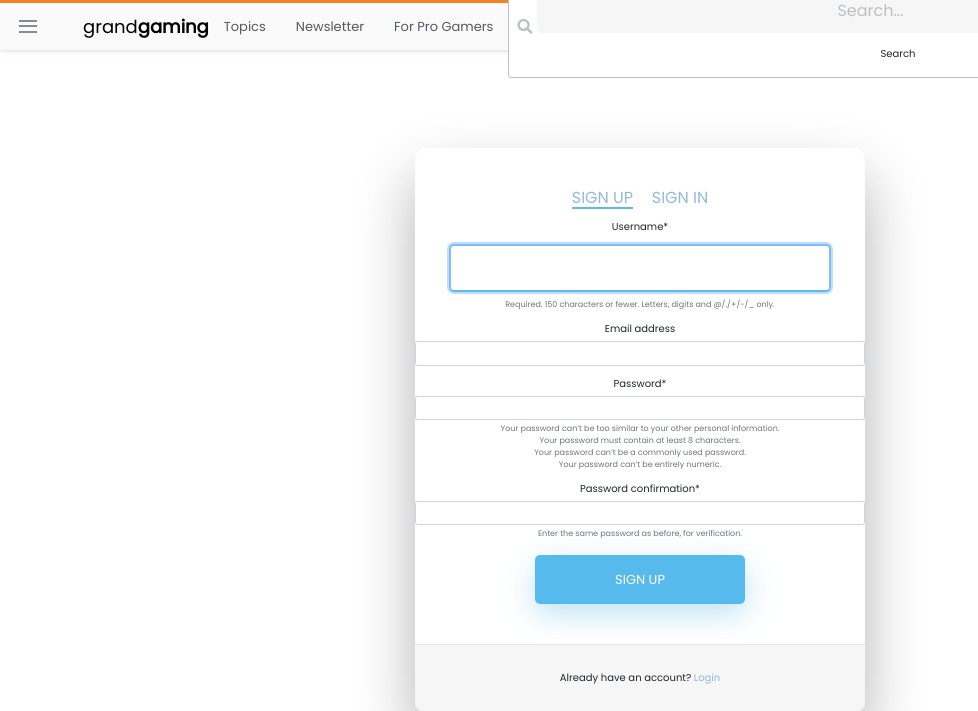
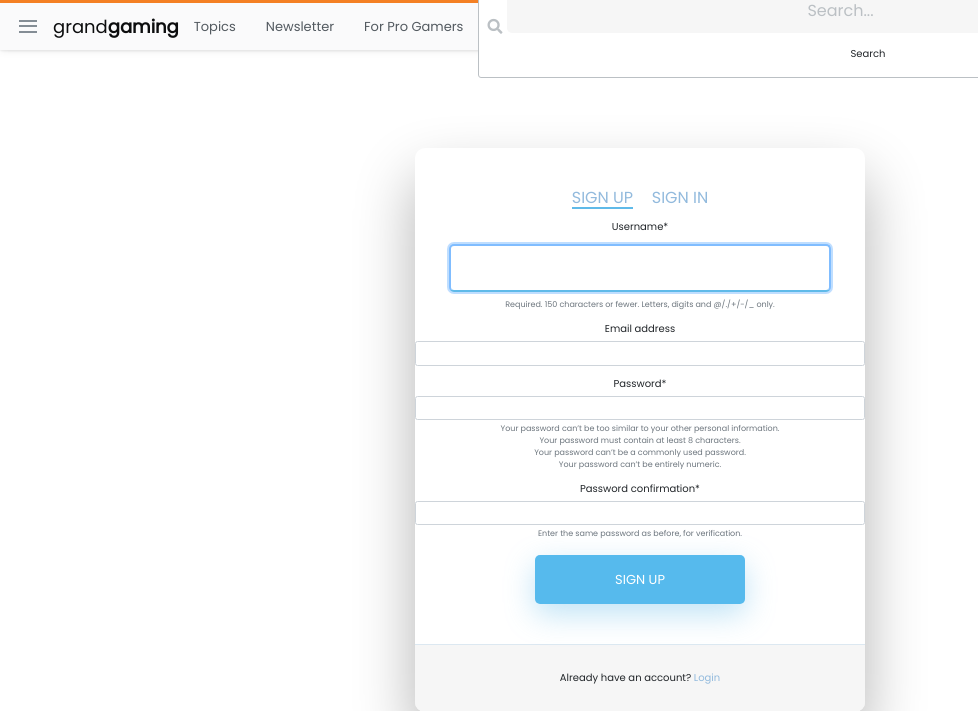
Before and after one commit to starlight41/gamingforum, a Django app: page /register/ in a window 1280 px wide. Shown: the top 711 px of the page, without its empty margins (0-978 px from the left). Run offline with Django 4.2, Linux system fonts and the light colour scheme; parts of the project's set-up code (start-up, migrations or seed data) failed here and were passed over; some libraries are stand-ins or nearby versions; some web fonts are replaced.

Commit message:
frontend fixes

```diff
--- a/forum/forum/asgi.py
+++ b/forum/forum/asgi.py
@@ -11,6 +11,7 @@ import os
 
 from django.core.asgi import get_asgi_application
 
+
 os.environ.setdefault('DJANGO_SETTINGS_MODULE', 'forum.settings')
 
 application = get_asgi_application()
--- a/forum/forum/urls.py
+++ b/forum/forum/urls.py
@@ -20,6 +20,7 @@ from django.contrib.auth import views as auth_view
 from django.conf import settings
 from django.conf.urls.static import static
 
+
 urlpatterns = [
     path('admin/', admin.site.urls),
     path('', include('forumbase.urls')),
--- a/forum/forumbase/admin.py
+++ b/forum/forumbase/admin.py
@@ -1,9 +1,9 @@
 from django.contrib import admin
 from .models import Question, Comment, Game
 
+
 admin.site.register(Comment)
 admin.site.register(Game)
-
 
 @admin.register(Question)
 class QuestionAdmin(admin.ModelAdmin):
--- a/forum/forumbase/models.py
+++ b/forum/forumbase/models.py
@@ -4,6 +4,7 @@ from django.utils import timezone
 from django.contrib.auth.models import User
 from ckeditor.fields import RichTextField
 from taggit.managers import TaggableManager
+
 
 class Question(models.Model):
     user = models.ForeignKey(User, on_delete=models.CASCADE)
--- a/forum/forumbase/serializers.py
+++ b/forum/forumbase/serializers.py
@@ -1,8 +1,8 @@
 from rest_framework import serializers
 from taggit.serializers import (TagListSerializerField,
                                 TaggitSerializer)
+from forumbase.models import Question
 
-from forumbase.models import Question
 
 class QuestionSerializer(TaggitSerializer, serializers.ModelSerializer):
     tags = TagListSerializerField()
--- a/forum/forumbase/urls.py
+++ b/forum/forumbase/urls.py
@@ -1,6 +1,7 @@
 from django.urls import path
 from . import views
 from forumusers import views as user_view
+
 
 app_name = 'forumbase'
 
--- a/forum/templates/base.html
+++ b/forum/templates/base.html
@@ -1,6 +1,7 @@
 {% load static %}
 <!doctype html>
 <html lang="en">
+
 <head>
 
     <meta charset="UTF-8">
@@ -13,20 +14,23 @@
     <script src="https://cdn.tailwindcss.com"></script>
     <title>Grand Gaming - Where Gamers Talk, Learn, Share, &amp; build relationships</title>
     <link rel="shortcut icon" href="https://cdn.sstatic.net/Sites/stackoverflow/Img/favicon.ico?v=ec617d715196">
-    <link rel="apple-touch-icon" href="https://cdn.sstatic.net/Sites/stackoverflow/Img/apple-touch-icon.png?v=c78bd457575a">
+    <link rel="apple-touch-icon"
+        href="https://cdn.sstatic.net/Sites/stackoverflow/Img/apple-touch-icon.png?v=c78bd457575a">
     <link rel="image_src" href="https://cdn.sstatic.net/Sites/stackoverflow/Img/apple-touch-icon.png?v=c78bd457575a">
-    <link rel="stylesheet" href="https://cdnjs.cloudflare.com/ajax/libs/font-awesome/5.14.0/css/all.min.css" integrity="sha512-1PKOgIY59xJ8Co8+NE6FZ+LOAZKjy+KY8iq0G4B3CyeY6wYHN3yt9PW0XpSriVlkMXe40PTKnXrLnZ9+fkDaog==" crossorigin="anonymous" />
+    <link rel="stylesheet" href="https://cdnjs.cloudflare.com/ajax/libs/font-awesome/5.14.0/css/all.min.css"
+        integrity="sha512-1PKOgIY59xJ8Co8+NE6FZ+LOAZKjy+KY8iq0G4B3CyeY6wYHN3yt9PW0XpSriVlkMXe40PTKnXrLnZ9+fkDaog=="
+        crossorigin="anonymous" />
     <!-- <link rel="stylesheet" href="assets/css/main.css"> -->
-    <link rel="stylesheet" href="https://maxcdn.bootstrapcdn.com/bootstrap/4.0.0/css/bootstrap.min.css" integrity="sha384-Gn5384xqQ1aoWXA+058RXPxPg6fy4IWvTNh0E263XmFcJlSAwiGgFAW/dAiS6JXm" crossorigin="anonymous">
+    <link rel="stylesheet" href="https://maxcdn.bootstrapcdn.com/bootstrap/4.0.0/css/bootstrap.min.css"
+        integrity="sha384-Gn5384xqQ1aoWXA+058RXPxPg6fy4IWvTNh0E263XmFcJlSAwiGgFAW/dAiS6JXm" crossorigin="anonymous">
 
     <link rel="stylesheet" href="{% static 'main.css' %}">
     <!-- <link href="https://cdn.jsdelivr.net/npm/bootstrap@5.1.1/dist/css/bootstrap.min.css" rel="stylesheet" integrity="sha384-F3w7mX95PdgyTmZZMECAngseQB83DfGTowi0iMjiWaeVhAn4FJkqJByhZMI3AhiU" crossorigin="anonymous"> -->
 
 </head>
+
 <body>
-
     <header>
-
         <div class="nav-container">
             <nav>
                 <div class="nav-brand">
@@ -37,17 +41,28 @@
                             <div class="line"></div>
                             <div class="line"></div>
                         </div>
-                <div class="nav-dropdown-menu">
+                        <div class="nav-dropdown-menu" onmouseout=>
                             <a href="#" class="current-link">Home</a>
                             <h5>Public</h5>
                             <ul class="nav-ul">
                                 <li class="nav-item">
                                     <div style="display: flex; align-items: center;">
-                                <svg aria-hidden="true" class="svg-icon iconGlobe" width="20" height="20" viewBox="0 0 18 18"><path d="M9 1C4.64 1 1 4.64 1 9c0 4.36 3.64 8 8 8 4.36 0 8-3.64 8-8 0-4.36-3.64-8-8-8ZM8 15.32a6.46 6.46 0 0 1-4.3-2.74 6.46 6.46 0 0 1-.93-5.01L7 11.68v.8c0 .88.12 1.32 1 1.32v1.52Zm5.72-2c-.2-.66-1-1.32-1.72-1.32h-1v-2c0-.44-.56-1-1-1H6V7h1c.44 0 1-.56 1-1V5h2c.88 0 1.4-.72 1.4-1.6v-.33a6.45 6.45 0 0 1 3.83 4.51 6.45 6.45 0 0 1-1.51 5.73v.01Z"></path></svg>
-                                <a href="{% url 'forumbase:question-lists' %}" class="nav-link">Grand Gaming Q & A</a>
+                                        <svg aria-hidden="true" class="svg-icon iconGlobe" width="20" height="20"
+                                            viewBox="0 0 18 18">
+                                            <path
+                                                d="M9 1C4.64 1 1 4.64 1 9c0 4.36 3.64 8 8 8 4.36 0 8-3.64 8-8 0-4.36-3.64-8-8-8ZM8 15.32a6.46 6.46 0 0 1-4.3-2.74 6.46 6.46 0 0 1-.93-5.01L7 11.68v.8c0 .88.12 1.32 1 1.32v1.52Zm5.72-2c-.2-.66-1-1.32-1.72-1.32h-1v-2c0-.44-.56-1-1-1H6V7h1c.44 0 1-.56 1-1V5h2c.88 0 1.4-.72 1.4-1.6v-.33a6.45 6.45 0 0 1 3.83 4.51 6.45 6.45 0 0 1-1.51 5.73v.01Z">
+                                            </path>
+                                        </svg>
+                                        <a href="{% url 'forumbase:question-lists' %}" class="nav-link">Grand Gaming Q &
+                                            A</a>
                                     </div>
                                 </li>
-                        <li class="nav-item"><a href="#" class="nav-link">Tags</a></li>
+                                <li class="nav-item">
+                                    <div style="display: flex; align-items: center;">
+                                        <a href="{% url 'forumbase:question-lists' %}" class="nav-link"><i
+                                                style="color: black;" class='fas fa-user-alt'></i> Tags</a>
+                                    </div>
+                                </li>
                                 <li class="nav-item"><a href="#" class="nav-link">Users</a></li>
                             </ul>
                             <h5>Find a Game</h5>
@@ -57,18 +72,16 @@
                             </ul>
                         </div>
                     </div>
-
-            <a href="" class="nav-icon">
-                <i class="fab fa-grand-gaming"></i>
-                <a href="{% url 'forumbase:home' %}" style="text-decoration: none; color: black;"><div class="nav-icon-text">grand<span class="nav-bold-text">gaming</span></a>
-                </div>
+                    <a href="{% url 'forumbase:home' %}" style="text-decoration: none; color: black;">
+                        <div class="nav-icon-text">grand<span class="nav-bold-text">gaming</span></div>
                     </a>
                 </div>
                 <div class="nav-base-links">
                     <ul>
-                <li><a href="{% url 'forumbase:question-lists' %}">Topics</a></li>
-                <li><a href="#">Newsletter</a></li>
-                <li><a href="#">For Pro Gamers</a></li>
+                        <li><a href="{% url 'forumbase:question-lists' %}" style="text-decoration: none;">Topics</a>
+                        </li>
+                        <li><a href="#" style="text-decoration: none;">Newsletter</a></li>
+                        <li><a href="#" style="text-decoration: none;">For Pro Gamers</a></li>
                     </ul>
                 </div>
                 <div class="nav-search">
@@ -76,7 +89,8 @@
                         <i class="fas fa-search"></i>
                         <form action="" method="GET">
                             <input type="text" id="" name="search-area" placeholder="Search...">
-                    <button type="submit" style="margin-left: 340px; border-radius: 25px; border: none; padding: 8px;">Search</button>
+                            <button type="submit"
+                                style="margin-left: 340px; border-radius: 25px; border: none; padding: 8px;">Search</button>
                         </form>
                     </div>
                     <div class="search-hints">
@@ -84,12 +98,12 @@
                         <div class="search-hint-body">
                             <div class="hints-grid-column">
                                 <div class="hint-text"><span>[tag] </span> search within a tag</div>
-                        <div class="hint-text"><span>user:1234 </span>  search by author</div>
+                                <div class="hint-text"><span>user:1234 </span> search by author</div>
                                 <div class="hint-text"><span>"words here"</span> exact phrase </div>
                             </div>
                             <div class="hints-grid-column">
                                 <div class="hint-text"><span>answers:0</span> unanswered questions</div>
-                        <div class="hint-text"><span> score:3  </span> posts with a 3+ score</div>
+                                <div class="hint-text"><span> score:3 </span> posts with a 3+ score</div>
                             </div>
                         </div>
                         <div class="search-hint-footer">
@@ -97,7 +111,6 @@
                             <a href="#" class="search-help">Search help</a>
                         </div>
                     </div>
-
                 </div>
                 <div class="nav-right-buttons">
                     <div class="search-btn">
@@ -143,21 +156,25 @@
                     <div class="jobs-items">
                         <div class="column">
                             <div class="jobs-item">
-                                <img src="https://cdn.sstatic.net/Img/home/jobs-tech.svg?v=42f011c01763" alt="" class="jobs-item-img">
+                                <img src="https://cdn.sstatic.net/Img/home/jobs-tech.svg?v=42f011c01763" alt=""
+                                    class="jobs-item-img">
                                 <p class="jobs-item-description">Browse games by category</p>
                             </div>
                             <div class="jobs-item">
-                                <img src="https://cdn.sstatic.net/Img/home/jobs-salary.svg?v=401840ff8931" alt="" class="jobs-item-img">
+                                <img src="https://cdn.sstatic.net/Img/home/jobs-salary.svg?v=401840ff8931" alt=""
+                                    class="jobs-item-img">
                                 <p class="jobs-item-description">Browse games by popularity</p>
                             </div>
                         </div>
                         <div class="column">
                             <div class="jobs-item">
-                                <img src="https://cdn.sstatic.net/Img/home/jobs-visa.svg?v=1f3acc6dc772" alt="" class="jobs-item-img">
+                                <img src="https://cdn.sstatic.net/Img/home/jobs-visa.svg?v=1f3acc6dc772" alt=""
+                                    class="jobs-item-img">
                                 <p class="jobs-item-description">Browse games by premium access</p>
                             </div>
                             <div class="jobs-item">
-                                <img src="https://cdn.sstatic.net/Img/home/jobs-remote.svg?v=a4b4d1b5a80c" alt="" class="jobs-item-img">
+                                <img src="https://cdn.sstatic.net/Img/home/jobs-remote.svg?v=a4b4d1b5a80c" alt=""
+                                    class="jobs-item-img">
                                 <p class="jobs-item-description">Browse single-player games</p>
                             </div>
                         </div>
@@ -183,7 +200,8 @@
                         <ul class="footer-links">
                             <li class="footer-link-item"><a href="#" class="footer-link">Questions</a></li>
                             <li class="footer-link-item"><a href="#" class="footer-link">Games</a></li>
-                    <li class="footer-link-item"><a href="#" class="footer-link">Developer Gaming Community</a></li>
+                            <li class="footer-link-item"><a href="#" class="footer-link">Developer Gaming Community</a>
+                            </li>
                             <li class="footer-link-item"><a href="#" class="footer-link">Gaming Sale notifier</a></li>
                             <li class="footer-link-item"><a href="#" class="footer-link">Help</a></li>
                             <li class="footer-link-item"><a href="#" class="footer-link">Mobile</a></li>
@@ -230,7 +248,8 @@
                         </ul>
                     </div>
                     <div class="copyright">
-                <p>© 2022 Grand Gaming Inc; user contributions licensed under <a href="">cc by-sa</a>. rev 2022.07.2.37725</p>
+                        <p>© 2022 Grand Gaming Inc; user contributions licensed under <a href="">cc by-sa</a>. rev
+                            2022.07.2.37725</p>
                     </div>
                 </div>
             </div>
@@ -240,7 +259,12 @@
 
     <!-- <script src="assets/js/main.js"></script> -->
     <script src="{% static 'main.js' %}"></script>
-<script src="https://cdn.jsdelivr.net/npm/@popperjs/core@2.9.3/dist/umd/popper.min.js" integrity="sha384-W8fXfP3gkOKtndU4JGtKDvXbO53Wy8SZCQHczT5FMiiqmQfUpWbYdTil/SxwZgAN" crossorigin="anonymous"></script>
-<script src="https://cdn.jsdelivr.net/npm/bootstrap@5.1.1/dist/js/bootstrap.min.js" integrity="sha384-skAcpIdS7UcVUC05LJ9Dxay8AXcDYfBJqt1CJ85S/CFujBsIzCIv+l9liuYLaMQ/" crossorigin="anonymous"></script>
+    <script src="https://cdn.jsdelivr.net/npm/@popperjs/core@2.9.3/dist/umd/popper.min.js"
+        integrity="sha384-W8fXfP3gkOKtndU4JGtKDvXbO53Wy8SZCQHczT5FMiiqmQfUpWbYdTil/SxwZgAN"
+        crossorigin="anonymous"></script>
+    <script src="https://cdn.jsdelivr.net/npm/bootstrap@5.1.1/dist/js/bootstrap.min.js"
+        integrity="sha384-skAcpIdS7UcVUC05LJ9Dxay8AXcDYfBJqt1CJ85S/CFujBsIzCIv+l9liuYLaMQ/"
+        crossorigin="anonymous"></script>
 </body>
+
 </html>
```
Also changed, not shown: forum/forumbase/templates/forumbase/question_list.html (+18 -3 lines), forum/db.sqlite3. Lines whose indentation alone changed are shown as unchanged.
